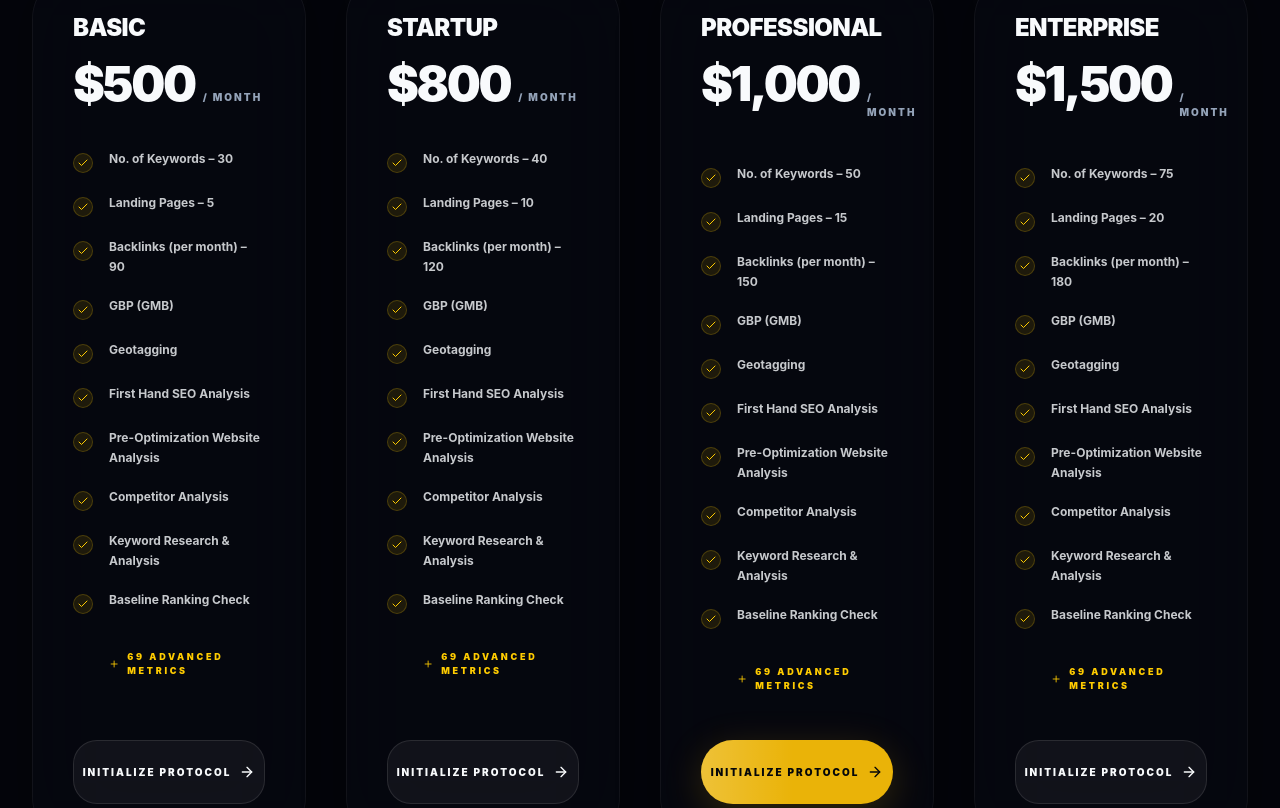
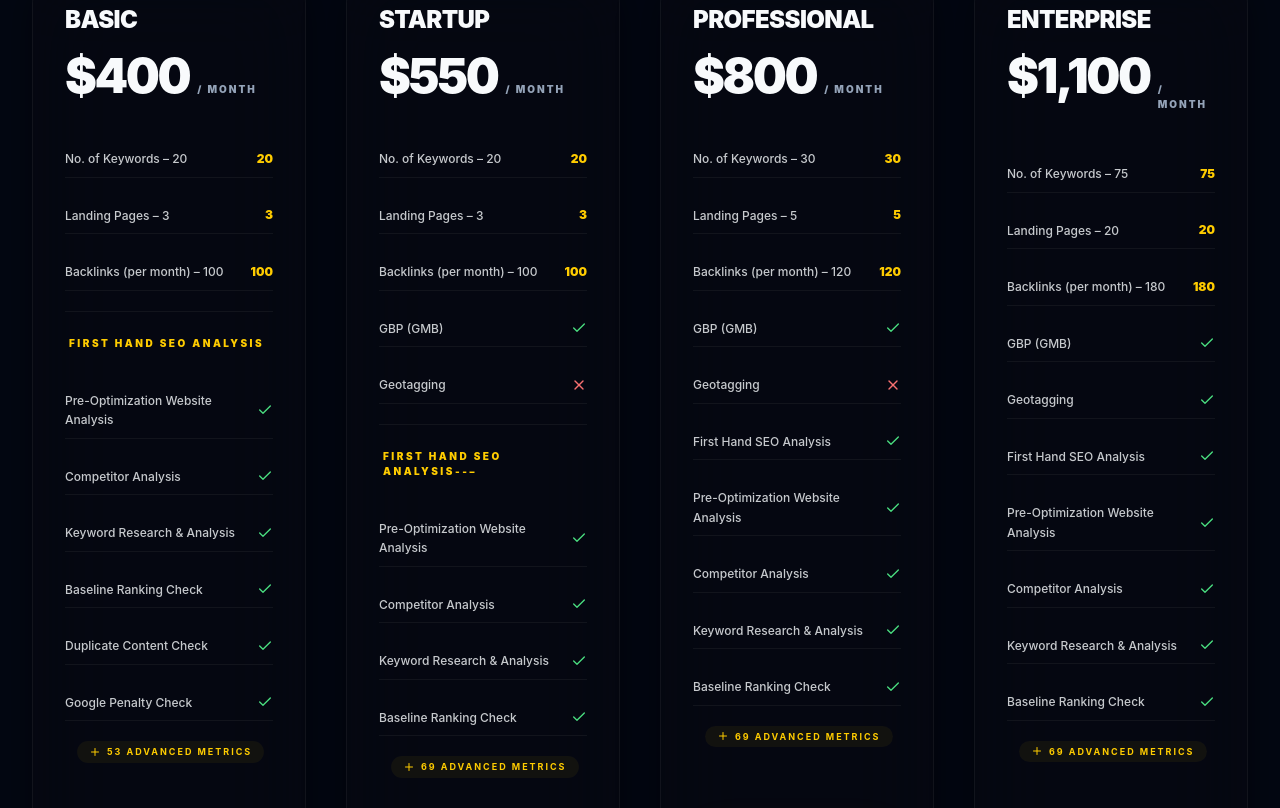
Before and after one commit to ByteCodeVikash/rankriseusa_redesgin, a React (Vite) app: page /price in a window 1280 px wide. Shown: the part 912-1720 px from the top of the page. Built offline with nearby package versions, Linux system fonts and the light colour scheme.

Commit message:
pricing page improved

```diff
--- a/src/pages/Pricing.tsx
+++ b/src/pages/Pricing.tsx
@@ -45,6 +45,8 @@ export default function PricingPage() {
     technology: '',
     features: ''
   });
+  const [expandedPlan, setExpandedPlan] = useState<string | null>(null);
+
 
   // small helper to format currency
   function fmtCurrency(n: number) {
@@ -66,15 +68,91 @@ export default function PricingPage() {
     seo: [
       {
         name: 'BASIC',
-        monthlyPrice: 500,
+        monthlyPrice: 400,
         popular: false,
         features: [
-          'No. of Keywords – 30',
-          'Landing Pages – 5',
-          'Backlinks (per month) – 90',
-          'GBP (GMB) – ✘',
+          'No. of Keywords – 20',
+          'Landing Pages – 3',
+          'Backlinks (per month) – 100',
+
+          '---First Hand SEO Analysis',
+          'Pre-Optimization Website Analysis – ✓',
+          'Competitor Analysis – ✓',
+          'Keyword Research & Analysis – ✓',
+          'Baseline Ranking Check – ✓',
+          'Duplicate Content Check – ✓',
+          'Google Penalty Check – ✓',
+
+          '---On Page Optimization Activities',
+          'Website Canonical Check – ✓',
+          'Title Tag Optimization – ✓',
+          'META Tags Optimization – ✓',
+          'Image Alt Tags Optimization – ✓',
+          'Content Optimization – ✓',
+          'SEO Friendly URL Setup – ✓',
+          '404 Page Implementation – ✓',
+          'Website Speed Check – ✓',
+          'Google Indexed Pages Check – ✓',
+          'Robots.txt Creation – ✓',
+          'Google XML Sitemap – ✓',
+          'Google Webmasters Tool Setup – ✓',
+          'Google Analytics Setup – ✓',
+          'On Site Blog Section Creation – ✓',
+          'On Site Blog Posting (Draft Copy) | Applicable from 3rd month',
+
+          '--- Off-page Optimization Activities',
+          'Search Engine Submission – 10',
+          'Article Writing – 1',
+          'Article Posting – 1',
+          'Article Bookmarking – 10',
+          'Classified Submissions – 10',
+          'Business Listing – 5',
+          'Blog Writing – 1',
+          'Blog Posting – 1',
+          'Blog Bookmarking – 10',
+          'On page Blog – 1',
+          'On Page Blog Bookmarking – 5',
+          'Image Sharing – 5',
+          'PPT Submissions – 1',
+          'PPT Bookmarking – 10',
+          'Social Bookmarking – 30',
+          'PDF Sharing – 1',
+          'PDF Bookmarking – 5',
+          'Profile Creation – 5',
+          'Quora Answering – 1',
+          'Info Graphic Creation – 1',
+          'Info Graphic Bookmarking – 5',
+          'Video Marketing (if Client provides) – ✓',
+          'Press Release (If Client Provides News) – ✓',
+
+          '---SMO Activities',
+          'Facebook ✘',
+          'Instagram ✘',
+          'Twitter ✘',
+          'Pinterest ✘',
+
+          '--- Reports',
+          'Monthly Website Analytics Report – ✓',
+          'Monthly Keywords Ranking Report – ✓',
+          'Monthly Off Page Submission Report – ✓',
+
+          '--- Customer Support',
+          'Email – ✓',
+          'Phone – ✓',
+          'Chat – ✓'
+        ]
+      },
+      {
+        name: 'STARTUP',
+        monthlyPrice: 550,
+        popular: false,
+        features: [
+          'No. of Keywords – 20',
+          'Landing Pages – 3',
+          'Backlinks (per month) – 100',
+          'GBP (GMB) – ✓',
           'Geotagging – ✘',
-          'First Hand SEO Analysis – ✓',
+          '---First Hand SEO Analysis--–',
           'Pre-Optimization Website Analysis – ✓',
           'Competitor Analysis – ✓',
           'Keyword Research & Analysis – ✓',
@@ -104,38 +182,38 @@ export default function PricingPage() {
           'On Site Blog Section Creation – ✓',
           'On Site Blog Posting (Draft Copy) – Applicable from 3rd month – 1',
           '--- Off-page Optimization ---',
-          'Search Engine Submission – 10',
-          'Article Writing – 1',
-          'Article Posting – 1',
-          'Article Bookmarking – 10',
-          'Classified Submissions – 10',
-          'Business Listing – 5',
-          'Blog Writing – 1',
-          'Blog Posting – 1',
-          'Blog Bookmarking – 10',
-          'On page Blog – 1',
-          'On Page Blog Bookmarking – 5',
-          'Image sharing – 5',
-          'PPT Submissions – 1',
-          'PPT Bookmarking – 10',
-          'Social Bookmarking – 30',
-          'PDF Sharing – 1',
-          'PDF bookmarking – 5',
-          'Profile Creation – 5',
-          'Quora Answering – 1',
-          'Info Graphic Creation – 1',
-          'Info Graphic Bookmarking – 5',
+          'Search Engine Submission – 20',
+          'Article Writing – 2',
+          'Article Posting – 2',
+          'Article Bookmarking – 20',
+          'Classified Submissions – 20',
+          'Business Listing – 6',
+          'Blog Writing – 2',
+          'Blog Posting – 2',
+          'Blog Bookmarking – 20',
+          'On page Blog – 2',
+          'On Page Blog Bookmarking – 10',
+          'Image sharing – 10',
+          'PPT Submissions – 2',
+          'PPT Bookmarking – 20',
+          'Social Bookmarking – 40',
+          'PDF Sharing – 2',
+          'PDF bookmarking – 6',
+          'Profile Creation – 6',
+          'Quora Answering – 2',
+          'Info Graphic Creation – 2',
+          'Info Graphic Bookmarking – 10',
           'Video Marketing (if Client provides) – ✓',
           'Press Release (If Client Provides News) – ✓',
-          '--- SMO (not included) ---',
-          'Facebook Profile Creation – ✘',
-          'Facebook Fan Page Creation – ✘',
-          'Facebook Posting & Sharing – ✘',
-          'Instagram Business Profile Creation – ✘',
-          'Creation of Interactive Branded Hashtag – ✘',
-          'Instagram Posting – ✘',
-          'Twitter Profile Creation – ✘',
-          'Twitter Post – ✘',
+          '--- SMO ---',
+          'Facebook Profile Creation – ✓',
+          'Facebook Fan Page Creation – ✓',
+          'Facebook Posting & Sharing – 4',
+          'Instagram Business Profile Creation – ✓',
+          'Creation of Interactive Branded Hashtag – ✓',
+          'Instagram Posting – 4',
+          'Twitter Profile Creation – ✓',
+          'Twitter Post – 4',
           'Pinterest Account Creation/Management – ✘',
           'Pinterest Followers – ✘',
           'Updating of pin boards – ✘',
@@ -151,12 +229,12 @@ export default function PricingPage() {
         ]
       },
       {
-        name: 'STARTUP',
+        name: 'PROFESSIONAL',
         monthlyPrice: 800,
-        popular: false,
+        popular: true, // best seller
         features: [
-          'No. of Keywords – 40',
-          'Landing Pages – 10',
+          'No. of Keywords – 30',
+          'Landing Pages – 5',
           'Backlinks (per month) – 120',
           'GBP (GMB) – ✓',
           'Geotagging – ✘',
@@ -237,94 +315,8 @@ export default function PricingPage() {
         ]
       },
       {
-        name: 'PROFESSIONAL',
-        monthlyPrice: 1000,
-        popular: true, // best seller
-        features: [
-          'No. of Keywords – 50',
-          'Landing Pages – 15',
-          'Backlinks (per month) – 150',
-          'GBP (GMB) – ✓',
-          'Geotagging – ✓',
-          'First Hand SEO Analysis – ✓',
-          'Pre-Optimization Website Analysis – ✓',
-          'Competitor Analysis – ✓',
-          'Keyword Research & Analysis – ✓',
-          'Baseline Ranking Check – ✓',
-          'Duplicate Content Check – ✓',
-          'Google Penalty Check – ✓',
-          'Back Link Analysis (If required) – ✓',
-          '--- On-page Optimization ---',
-          'Website Canonical Check – ✓',
-          'Title Tag Optimization – ✓',
-          'META Tags Optimization – ✓',
-          'Heading Tags Optimization – ✓',
-          'Image Alt Tags Optimization – ✓',
-          'Content Optimization – ✓',
-          'SEO Friendly URL Setup – ✓',
-          'Site Navigation Analysis – ✓',
-          '404 Page Implementation – ✓',
-          'Broken Links Check – ✓',
-          'Website Speed Check – ✓',
-          'Google Indexed Pages Check – ✓',
-          'Robots.txt Creation – ✓',
-          'Google XML Sitemap – ✓',
-          'php Sitemap Setup – ✘',
-          'Google Webmasters Tool Setup – ✓',
-          'Google Analytics Setup – ✓',
-          'Structured Data Setup – ✘',
-          'On Site Blog Section Creation – ✓',
-          'On Site Blog Posting (Draft Copy) – Applicable from 3rd month – 2',
-          '--- Off-page Optimization ---',
-          'Search Engine Submission – 30',
-          'Article Writing – 3',
-          'Article Posting – 3',
-          'Article Bookmarking – 30',
-          'Classified Submissions – 30',
-          'Business Listing – 7',
-          'Blog Writing – 3',
-          'Blog Posting – 3',
-          'Blog Bookmarking – 30',
-          'On page Blog – 3',
-          'On Page Blog Bookmarking – 15',
-          'Image sharing – 15',
-          'PPT Submissions – 3',
-          'PPT Bookmarking – 30',
-          'Social Bookmarking – 50',
-          'PDF Sharing – 3',
-          'PDF bookmarking – 15',
-          'Profile Creation – 7',
-          'Quora Answering – 3',
-          'Info Graphic Creation – 3',
-          'Info Graphic Bookmarking – 15',
-          'Video Marketing (if Client provides) – ✓',
-          'Press Release (If Client Provides News) – ✓',
-          '--- SMO ---',
-          'Facebook Profile Creation – ✓',
-          'Facebook Fan Page Creation – ✓',
-          'Facebook Posting & Sharing – 8',
-          'Instagram Business Profile Creation – ✓',
-          'Creation of Interactive Branded Hashtag – ✓',
-          'Instagram Posting – 8',
-          'Twitter Profile Creation – ✓',
-          'Twitter Post – 8',
-          'Pinterest Account Creation/Management – ✓',
-          'Pinterest Followers – ✓',
-          'Updating of pin boards – 4',
-          'Pins – ✓',
-          '--- Reports ---',
-          'Monthly Website Analytics Report – ✓',
-          'Monthly Keywords Ranking Report – ✓',
-          'Monthly Off Page Submission Report – ✓',
-          '--- Customer Support ---',
-          'Email – ✓',
-          'Phone – ✓',
-          'Chat – ✓'
-        ]
-      },
-      {
         name: 'ENTERPRISE',
-        monthlyPrice: 1500,
+        monthlyPrice: 1100,
         popular: false,
         features: [
           'No. of Keywords – 75',
@@ -410,7 +402,7 @@ export default function PricingPage() {
       },
       {
         name: 'MASTER',
-        monthlyPrice: 2000,
+        monthlyPrice: 1800,
         popular: false,
         features: [
           'No. of Keywords – 100',
@@ -660,7 +652,7 @@ export default function PricingPage() {
   };
 
   return (
-    <div className="min-h-screen bg-background pt-24 pb-16 relative overflow-hidden">
+    <div className="min-h-screen bg-gray-950 pt-24 pb-16 relative overflow-hidden">
       {/* Background Orbs */}
       <div className="absolute top-0 right-0 w-[500px] h-[500px] bg-primary/5 rounded-full blur-[120px] -z-10 animate-pulse" />
       <div className="absolute bottom-0 left-0 w-[500px] h-[500px] bg-secondary/5 rounded-full blur-[120px] -z-10" />
@@ -669,17 +661,17 @@ export default function PricingPage() {
       <div className="hidden lg:block">
         <Link
           to="/custom-plan"
-          className="fixed left-8 top-1/2 -translate-y-1/2 z-50 flex items-center gap-3 bg-white/5 backdrop-blur-xl border border-white/10 text-foreground px-6 py-4 rounded-2xl text-sm font-bold shadow-2xl hover:border-primary/50 transition-all hover:scale-105 vertical-text group"
+          className="fixed left-8 top-1/2 -translate-y-1/2 z-50 flex items-center gap-3 bg-pink-700 backdrop-blur-xl border border-white/10 text-foreground px-6 py-4 rounded-xl text-sm font-bold shadow-2xl hover:border-primary/50 transition-all hover:scale-105 vertical-text group"
         >
-          <Sparkles className="w-5 h-5 text-primary group-hover:rotate-12 transition-transform" />
-          <span className="[writing-mode:vertical-lr] rotate-180 uppercase tracking-widest">Custom Plan</span>
+          {/* <Sparkles className="w-5 h-5 text-primary group-hover:rotate-12 transition-transform" /> */}
+          <span className="uppercase tracking-widest">Custom Plan</span>
         </Link>
         <Link
           to="/cost-calculator"
-          className="fixed right-8 top-1/2 -translate-y-1/2 z-50 flex items-center gap-3 bg-white/5 backdrop-blur-xl border border-white/10 text-foreground px-6 py-4 rounded-2xl text-sm font-bold shadow-2xl hover:border-primary/50 transition-all hover:scale-105 vertical-text group"
+          className="fixed right-8 top-1/2 -translate-y-1/2 z-50 flex items-center gap-3 bg-blue-500 backdrop-blur-xl border border-white/10 text-foreground px-4 py-3 rounded-xl text-sm font-bold shadow-2xl hover:border-primary/50 transition-all hover:scale-105 vertical-text group"
         >
-          <Calculator className="w-5 h-5 text-primary group-hover:rotate-12 transition-transform" />
-          <span className="[writing-mode:vertical-lr] uppercase tracking-widest">Cost Calculator</span>
+          {/* <Calculator className="w-5 h-5 text-primary group-hover:rotate-12 transition-transform" /> */}
+          <span className="uppercase tracking-widest">Cost Calculator</span>
         </Link>
       </div>
 
@@ -794,6 +786,7 @@ export default function PricingPage() {
             {pricingData[selectedCategory]?.map((plan, index) => {
               const isFixed = !plan.isCustom;
               const total = isFixed ? getTotalPrice(plan.monthlyPrice!) : null;
+              const isExpanded = expandedPlan === plan.name;
               return (
                 <motion.div
                   key={plan.name}
@@ -801,7 +794,7 @@ export default function PricingPage() {
                   whileInView={{ opacity: 1, y: 0 }}
                   viewport={{ once: true }}
                   transition={{ delay: index * 0.1 }}
-                  className={`glass-card rounded-[3rem] p-10 border-white/5 flex flex-col group relative transition-all duration-500 hover:border-primary/30 hover:-translate-y-2 ${plan.popular ? 'border-primary/40 bg-primary/[0.03] ring-1 ring-primary/20 shadow-[0_20px_50px_rgba(0,0,0,0.5)]' : ''
+                  className={`glass-card rounded-[2rem] p-8 border-white/5 flex flex-col group relative transition-all duration-500 hover:border-primary/30 hover:-translate-y-2 ${plan.popular ? 'border-primary/40 bg-primary/[0.03] ring-1 ring-primary/20 shadow-[0_20px_50px_rgba(0,0,0,0.5)]' : ''
                     }`}
                 >
                   {plan.popular && (
@@ -843,21 +836,66 @@ export default function PricingPage() {
                   )}
 
                   <div className="space-y-5 mb-12 flex-grow">
-                    {plan.features?.slice(0, 10).map((feat, i) => (
-                      <div key={i} className="flex items-start gap-4">
-                        <div className="mt-1 w-5 h-5 rounded-full bg-primary/10 border border-primary/20 flex items-center justify-center flex-shrink-0 group-hover:bg-primary/20 transition-colors">
-                          <Check className="w-3 h-3 text-primary" />
-                        </div>
-                        <span className="text-xs font-bold text-foreground/80 leading-relaxed">
-                          {feat.replace(' – ✓', '').replace(' – ✘', '')}
-                        </span>
+                    {(isExpanded
+                      ? plan.features
+                      : plan.features?.slice(0, 10)
+                    ).map((feat, i) => (
+                      <div
+                        key={i}
+                        className={`flex items-center justify-between gap-4 py-2 border-b border-white/5 ${feat.startsWith('---')
+                          ? 'mt-5 pt-5 border-t border-primary/20 border-b-0'
+                          : ''
+                          }`}
+                      >
+                        {feat.startsWith('---') ? (
+                          <div className="w-full px-1 py-1 text-[10px] uppercase tracking-[0.25em] font-black text-primary shadow-[0_0_20px_rgba(var(--primary),0.08)]">
+                            {feat.replace(/---/g, '')}
+                          </div>
+                        ) : (
+                          <>
+                            <span className="text-xs font-medium text-foreground/80 leading-relaxed">
+                              {feat
+                                .replace(' – ✓', '')
+                                .replace(' – ✘', '')
+                                .replace(' ✘', '')}
+                            </span>
+
+                            {feat.includes('✓') ? (
+                              <Check className="w-4 h-4 text-green-400 flex-shrink-0" />
+                            ) : feat.includes('✘') ? (
+                              <X className="w-4 h-4 text-red-400 flex-shrink-0" />
+                            ) : (
+                              <span className="text-xs font-black text-primary flex-shrink-0">
+                                {feat.split(' – ')[1]}
+                              </span>
+                            )}
+                          </>
+                        )}
                       </div>
                     ))}
                     {(plan.features?.length ?? 0) > 10 && (
-                      <div className="text-[9px] font-black text-primary uppercase tracking-[0.3em] pt-4 pl-9 flex items-center gap-2">
-                        <Plus className="w-3 h-3" />
-                        {(plan.features?.length ?? 0) - 10} Advanced Metrics
-                      </div>
+                      <>
+                        <button
+                          type="button"
+                          onClick={() =>
+                            setExpandedPlan(
+                              isExpanded ? null : plan.name
+                            )
+                          }
+                          className="mt-4 ml-9 md:ml-3 inline-flex items-center gap-1.5 rounded-full bg-primary/5 px-3 py-1 text-[9px] font-bold uppercase tracking-[0.22em] text-primary transition-colors hover:bg-primary/10"
+                        >
+                          <Plus
+                            className={`h-3 w-3 transition-transform ${isExpanded ? "rotate-45" : ""
+                              }`}
+                          />
+
+                          {isExpanded
+                            ? "Hide Metrics"
+                            : `${(plan.features?.length ?? 0) - 10} Advanced Metrics`}
+                        </button>
+
+
+                      </>
                     )}
                   </div>
 
@@ -901,7 +939,7 @@ export default function PricingPage() {
               initial={{ scale: 0.95, opacity: 0, y: 30 }}
               animate={{ scale: 1, opacity: 1, y: 0 }}
               exit={{ scale: 0.95, opacity: 0, y: 30 }}
-              className="relative w-full max-w-5xl glass-card rounded-[3rem] border-white/10 overflow-hidden shadow-[0_0_100px_rgba(0,0,0,0.8)]"
+              className="relative w-full max-w-5xl glass-card rounded-[3em] border-white/10 overflow-hidden shadow-[0_0_100px_rgba(0,0,0,0.8)]"
             >
               <button
                 onClick={closeModal}
```
